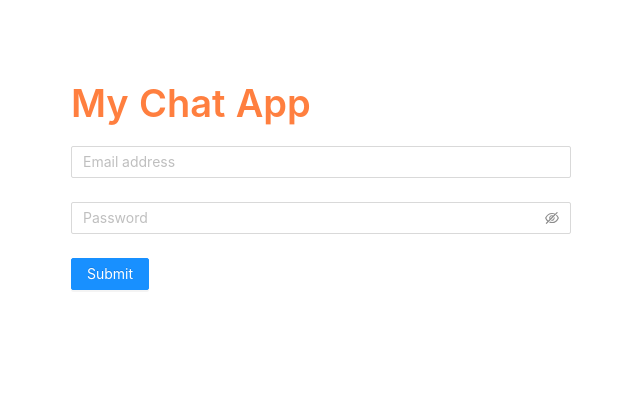
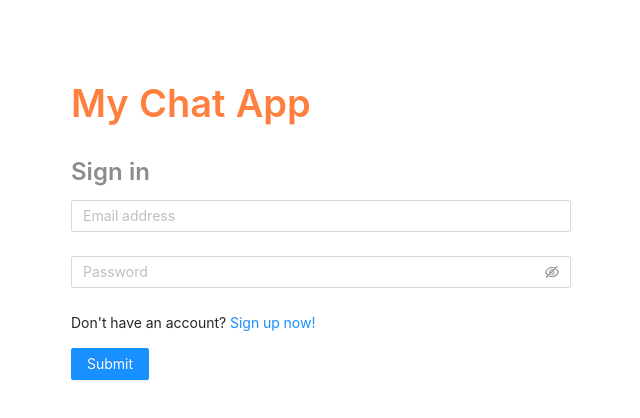
Before and after one commit to EvelinSzabados/React-Chat-App-with-Typescript, a React (Create React App) app: page / in a window 1280 px wide. Shown: the top 418 px of the page, without its empty margins (319-959 px from the left). Built offline with nearby package versions, Linux system fonts and the light colour scheme.

Commit message:
Add sign up link to login page

```diff
--- a/src/Login/Login.tsx
+++ b/src/Login/Login.tsx
@@ -34,6 +34,7 @@ export default function Login(): JSX.Element {
         <Layout style={{ backgroundColor: 'white' }}>
             <Container>
                 <Title style={{ color: '#ff7f3f' }}>My Chat App</Title>
+                <Title level={3} type="secondary">Sign in</Title>
                 <Form
                     form={form}
                     initialValues={{}}
@@ -49,7 +50,9 @@ export default function Login(): JSX.Element {
                     </Form.Item>
 
                     <Form.Item >
+                        <p>Don't have an account? <a href="/signup">Sign up now!</a></p>
                         <Button type="primary" htmlType="submit">Submit</Button>
+
                     </Form.Item>
                 </Form>
             </Container>
```
